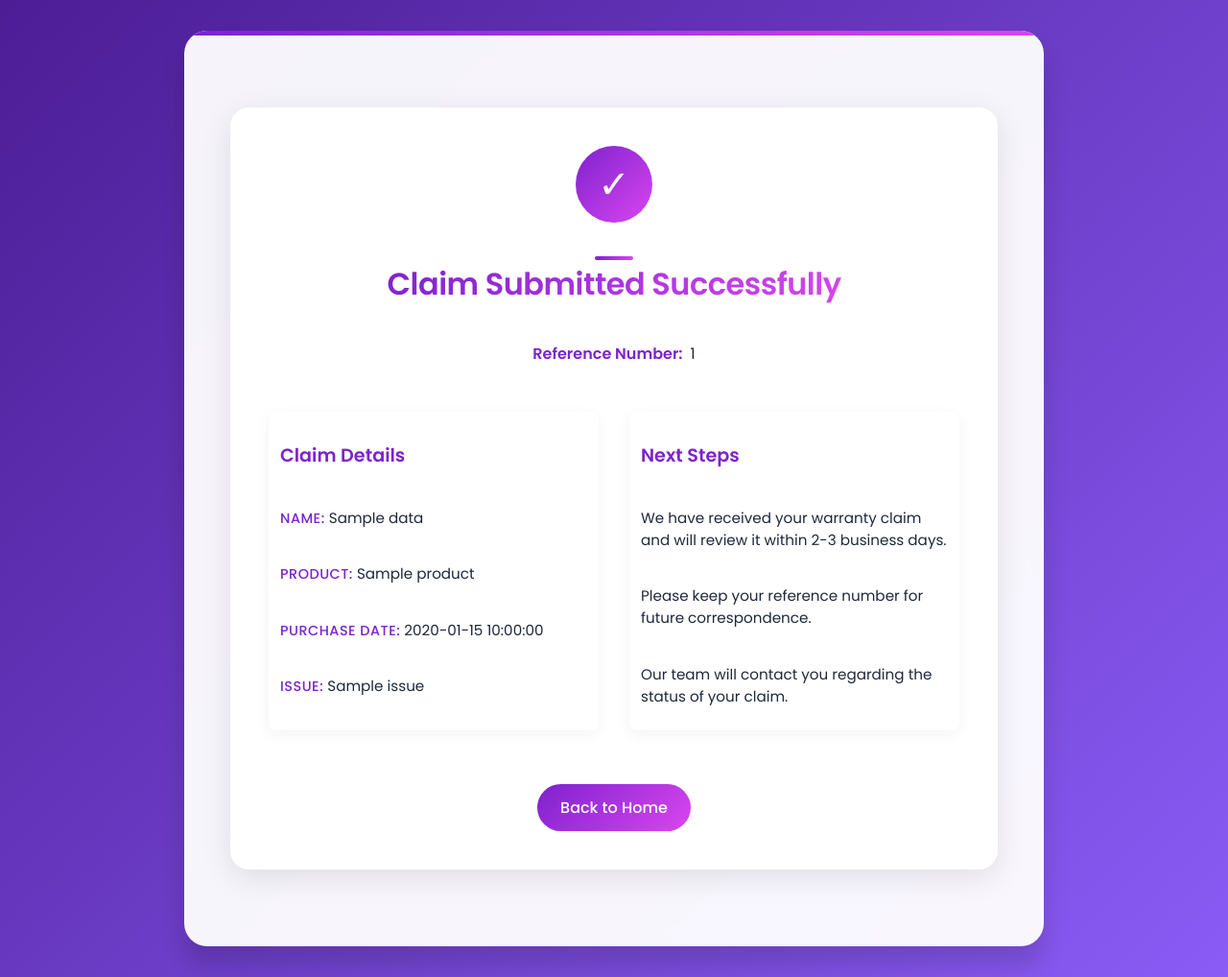
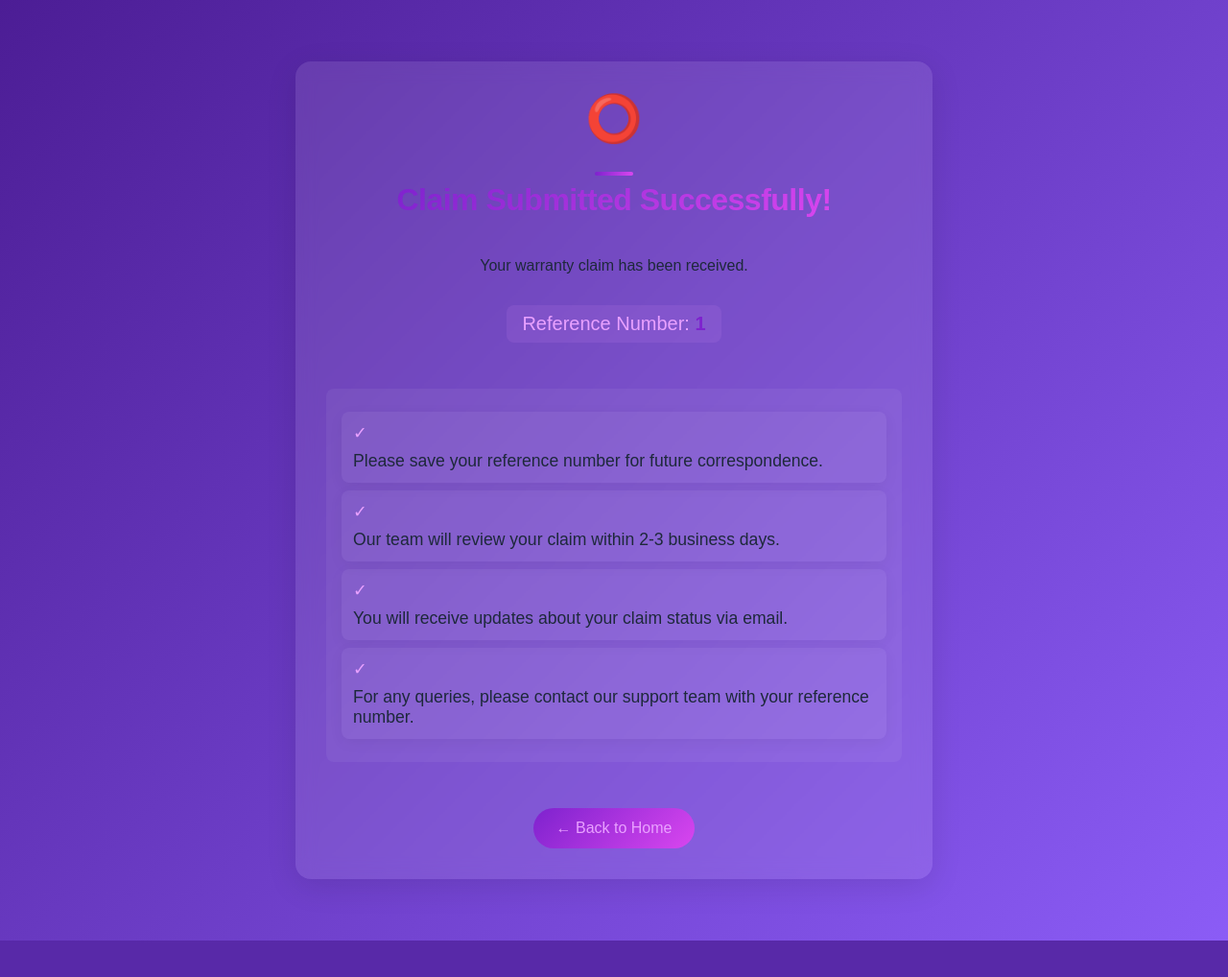
Before and after one commit to Akarsh8055/warranty-claim-system, a Flask app: template templates/confirmation.html in a window 1280 px wide. Shown: the whole page at 96% size. After the commit the page ends 980 px from the top, so only its background shows below. Run offline with Flask 3, Linux system fonts and the light colour scheme; the template is opened without the code that fills it: most values are stand-ins (such as "Sample title", 1, 10 or a date in 2020).

Commit message:
Update admin login heading color and fix confirmation page layout

```diff
--- a/templates/confirmation.html
+++ b/templates/confirmation.html
@@ -5,49 +5,117 @@
     <meta name="viewport" content="width=device-width, initial-scale=1.0">
     <title>Claim Submitted - Warranty Claims</title>
     <link rel="stylesheet" href="{{ url_for('static', filename='css/styles.css') }}">
-    <link href="https://fonts.googleapis.com/css2?family=Poppins:wght@400;500;600&display=swap" rel="stylesheet">
+    <style>
+        .confirmation-box {
+            text-align: center;
+            padding: 2rem;
+            background: rgba(255, 255, 255, 0.1);
+            backdrop-filter: blur(10px);
+            border-radius: 16px;
+            box-shadow: 0 8px 32px rgba(0, 0, 0, 0.1);
+            margin: 2rem auto;
+            max-width: 600px;
+            opacity: 0;
+            transform: translateY(20px);
+        }
+
+        .success-icon {
+            font-size: 3rem;
+            color: #4ade80;
+            margin-bottom: 1rem;
+        }
+
+        .reference-number {
+            font-size: 1.25rem;
+            color: #e9a1ff;
+            margin: 1rem 0;
+            padding: 0.5rem 1rem;
+            background: rgba(233, 161, 255, 0.1);
+            border-radius: 8px;
+            display: inline-block;
+        }
+
+        .claim-details {
+            text-align: left;
+            margin: 2rem 0;
+            padding: 1rem;
+            background: rgba(255, 255, 255, 0.05);
+            border-radius: 8px;
+        }
+
+        .detail-item {
+            margin: 0.5rem 0;
+            display: flex;
+            align-items: flex-start;
+        }
+
+        .detail-item .icon {
+            margin-right: 0.5rem;
+            color: #e9a1ff;
+        }
+
+        .back-link {
+            display: inline-block;
+            margin-top: 1rem;
+            color: #e9a1ff;
+            text-decoration: none;
+            transition: all 0.3s ease;
+        }
+
+        .back-link:hover {
+            color: #c779d0;
+            transform: translateX(-5px);
+        }
+
+        @keyframes slideIn {
+            from {
+                opacity: 0;
+                transform: translateY(20px);
+            }
+            to {
+                opacity: 1;
+                transform: translateY(0);
+            }
+        }
+    </style>
 </head>
 <body>
-    <div class="container">
     <div class="confirmation-box">
-            <div class="success-circle">✓</div>
-            <h1>Claim Submitted Successfully</h1>
+        <div class="success-icon">⭕</div>
+        <h1>Claim Submitted Successfully!</h1>
+        <p>Your warranty claim has been received.</p>
 
         <div class="reference-number">
-                <strong>Reference Number:</strong> {{ reference_number }}
+            Reference Number: <strong>{{ reference_number }}</strong>
         </div>
 
-            <div class="details">
+        <div class="claim-details">
             <div class="detail-item">
-                    <h3>Claim Details</h3>
-                    <p><strong>Name:</strong> {{ data.name }}</p>
-                    <p><strong>Product:</strong> {{ data.product }}</p>
-                    <p><strong>Purchase Date:</strong> {{ data.purchase_date }}</p>
-                    <p><strong>Issue:</strong> {{ data.issue }}</p>
+                <span class="icon">✓</span>
+                <span>Please save your reference number for future correspondence.</span>
             </div>
-
             <div class="detail-item">
-                    <h3>Next Steps</h3>
-                    <p>We have received your warranty claim and will review it within 2-3 business days.</p>
-                    <p>Please keep your reference number for future correspondence.</p>
-                    <p>Our team will contact you regarding the status of your claim.</p>
+                <span class="icon">✓</span>
+                <span>Our team will review your claim within 2-3 business days.</span>
+            </div>
+            <div class="detail-item">
+                <span class="icon">✓</span>
+                <span>You will receive updates about your claim status via email.</span>
+            </div>
+            <div class="detail-item">
+                <span class="icon">✓</span>
+                <span>For any queries, please contact our support team with your reference number.</span>
             </div>
         </div>
 
-            <a href="{{ url_for('index') }}" class="back-link">Back to Home</a>
-        </div>
+        <a href="{{ url_for('index') }}" class="back-link">← Back to Home</a>
     </div>
 
     <script>
         document.addEventListener('DOMContentLoaded', function() {
-            const confirmationBox = document.querySelector('.confirmation-box');
-            confirmationBox.style.opacity = '0';
-            confirmationBox.style.transform = 'translateY(20px)';
-
-            setTimeout(function() {
-                confirmationBox.style.transition = 'all 0.5s ease';
-                confirmationBox.style.opacity = '1';
-                confirmationBox.style.transform = 'translateY(0)';
+            const box = document.querySelector('.confirmation-box');
+            setTimeout(() => {
+                box.style.animation = 'slideIn 0.5s ease forwards';
             }, 100);
         });
     </script>
```
Also changed, not shown: templates/admin_login.html (+31 -6 lines). Lines whose indentation alone changed are shown as unchanged.
